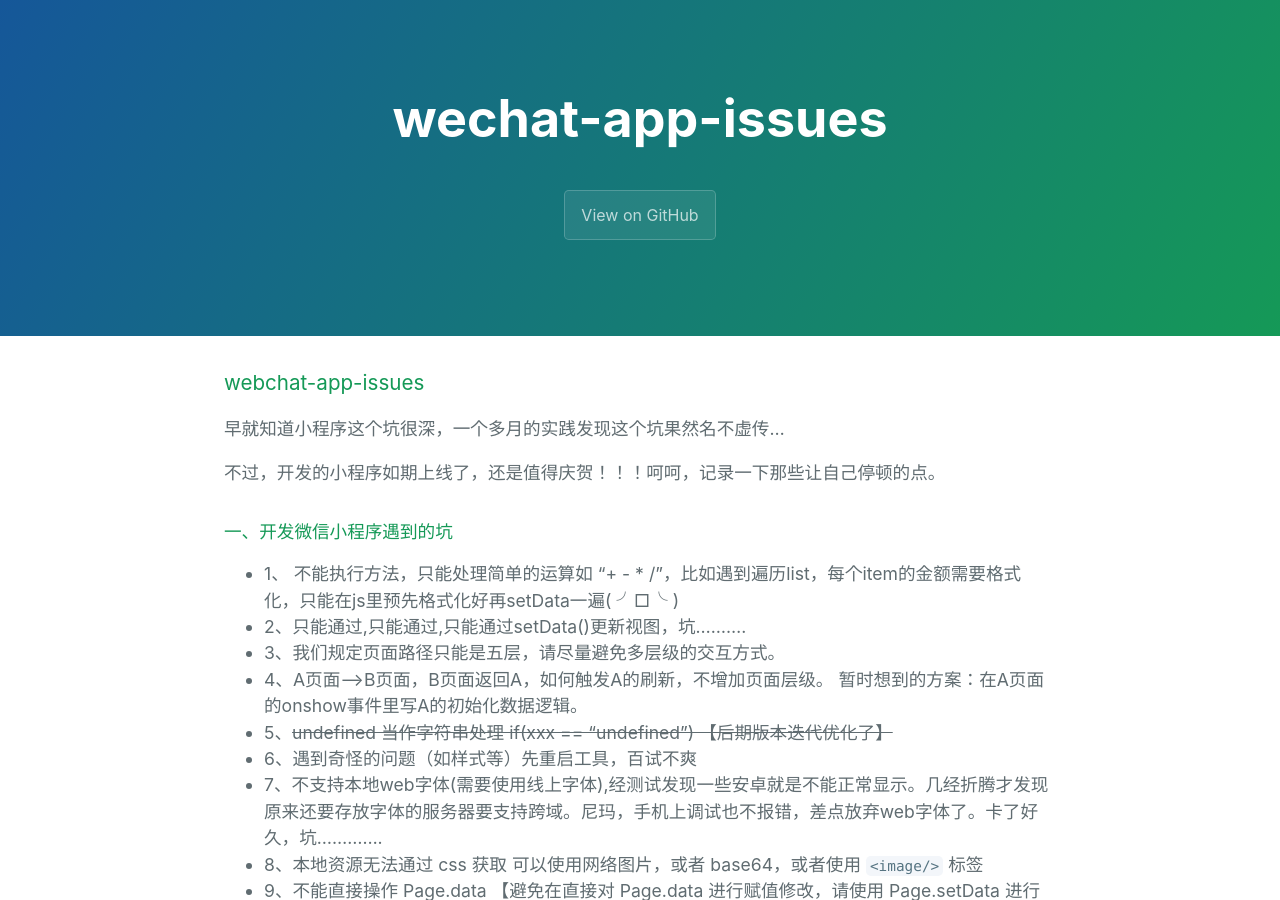
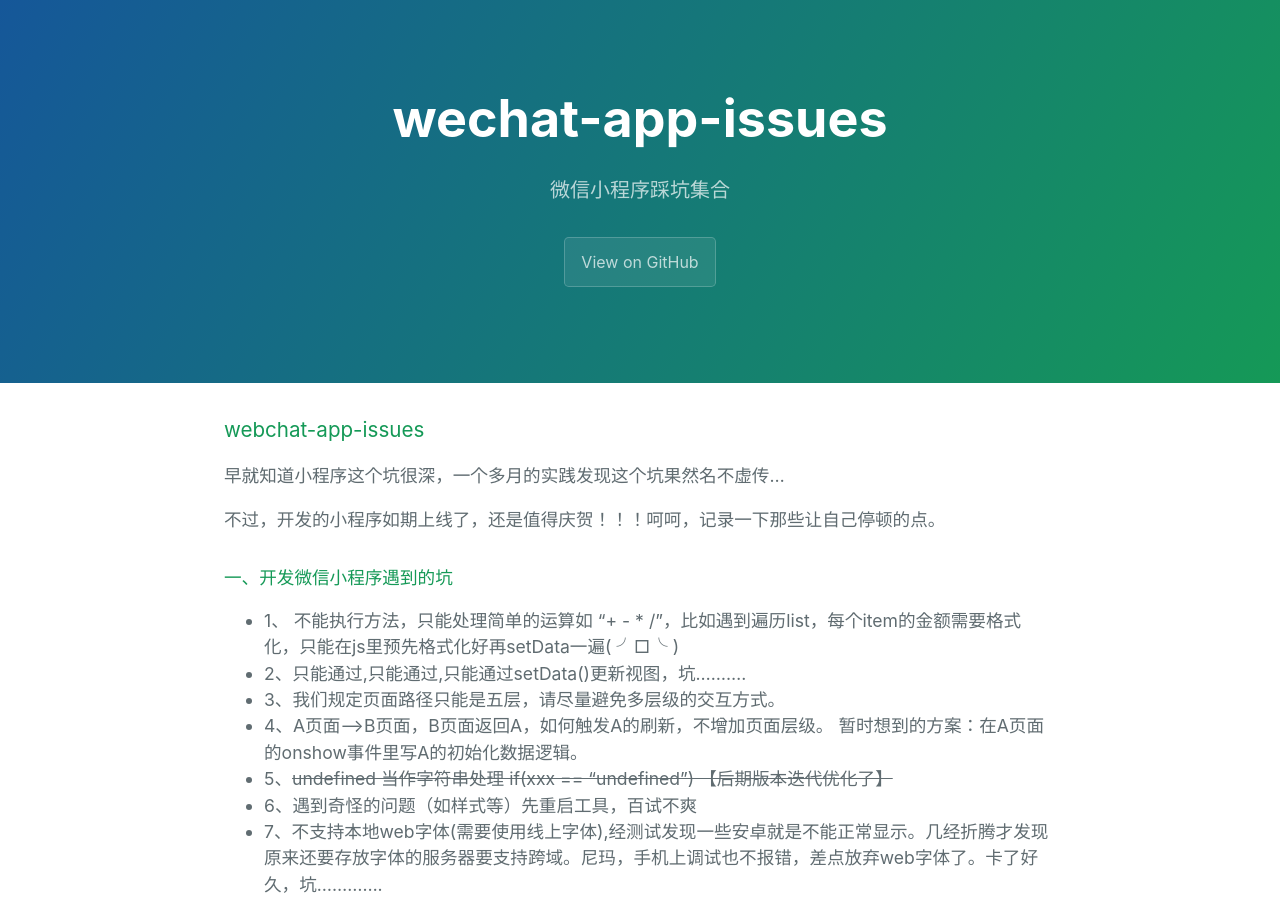
Before and after one commit to senola/wechat-app-issues, a Jekyll site: the page built from index.md, in a window 1280 px wide and 900 px high. Built offline with Jekyll 4.4.1, drawn with Linux system fonts in a browser that asks for light colours; our own code applies the rules of GitHub Pages for plain Markdown files; the repository's description, which GitHub fills in, is left out.

Commit message:
config
config

```diff
--- a/_config.yml
+++ b/_config.yml
@@ -1,4 +1,4 @@
 title:
-description:
+description: [微信小程序踩坑集合]
 show_downloads: false
 google_analytics:
```
